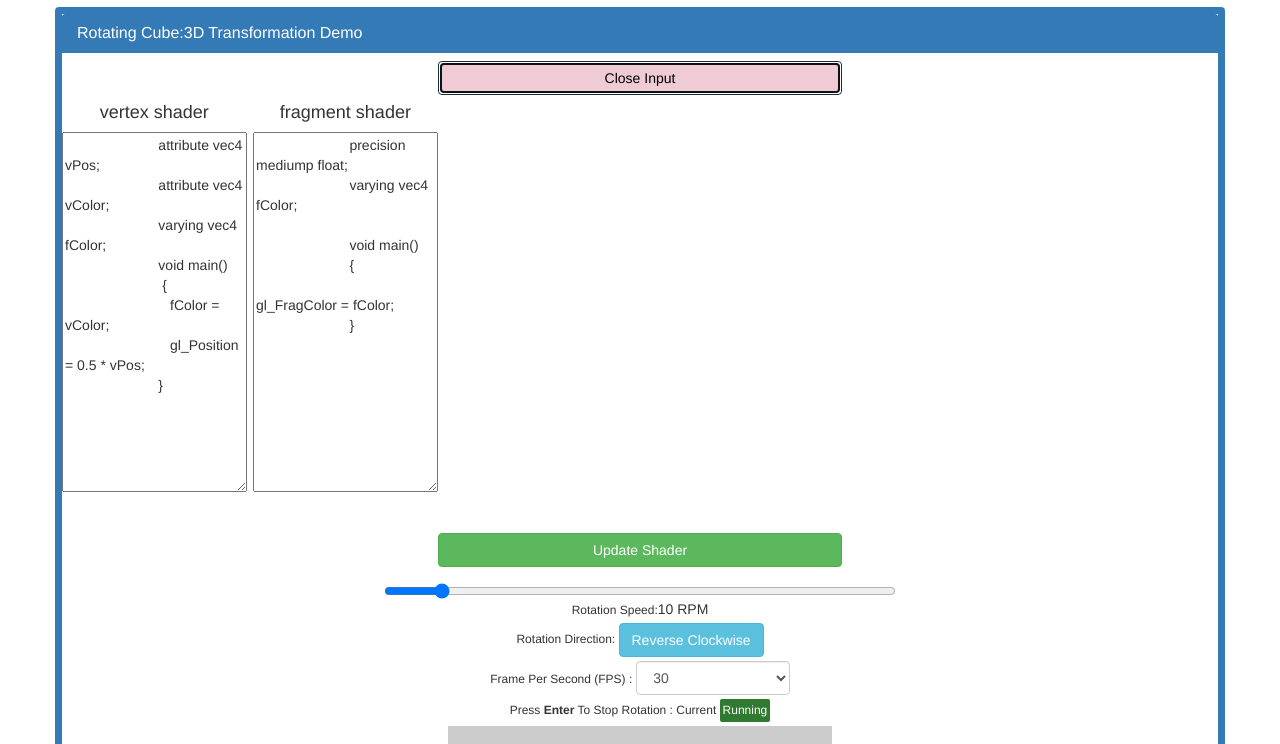
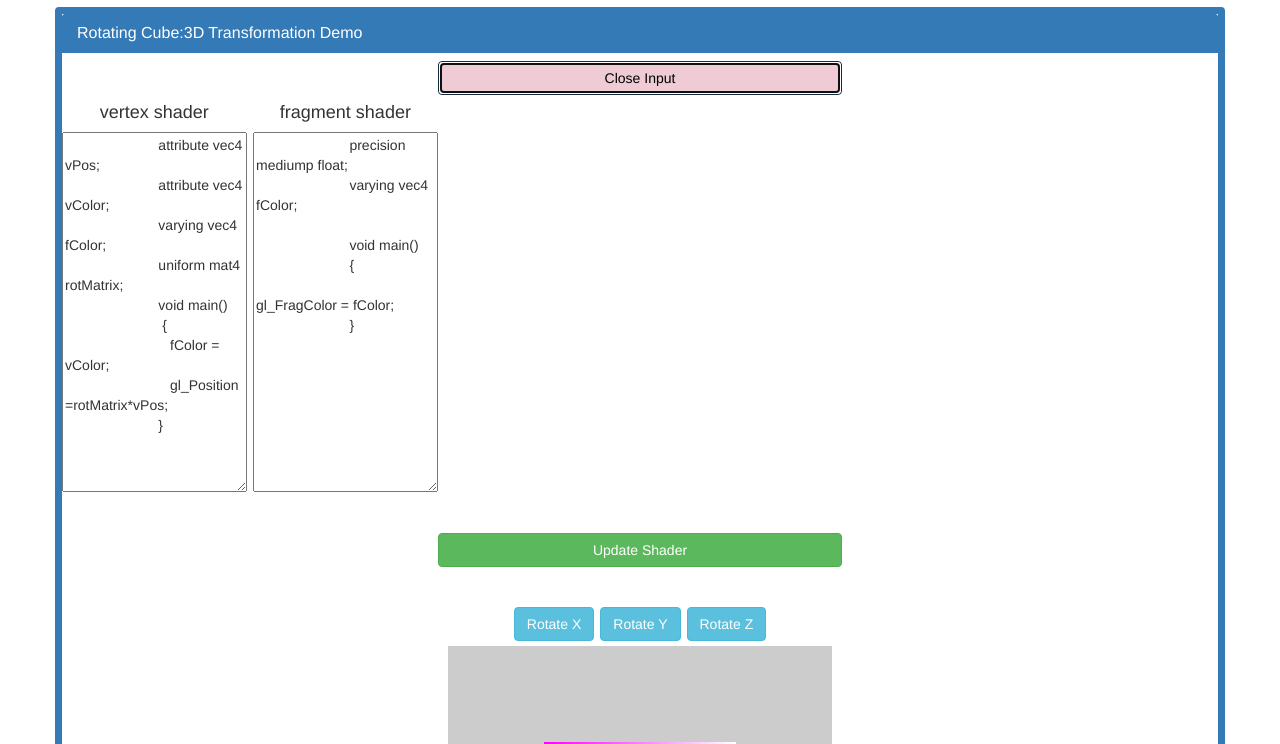
Before and after one commit to hly999666/WebGL_Demo, a plain HTML site: page docs/Webgl_GeometricObjectsAndTransformations.html in a window 1280 px wide. Both pictures are taken after a click on the button "Edit Shader". Shown: the part 56-800 px from the top of the page. Drawn offline with Linux system fonts and the light colour scheme.

Commit message:
WebGL Demo Finish 3D rotation XYZ Button Interface

```diff
--- a/docs/Webgl_GeometricObjectsAndTransformations.html
+++ b/docs/Webgl_GeometricObjectsAndTransformations.html
@@ -26,10 +26,11 @@
                         attribute vec4 vPos;
                         attribute vec4 vColor;
                         varying vec4 fColor;
+                        uniform mat4 rotMatrix;
                         void main()
                          {
                            fColor = vColor;
-                           gl_Position = 0.5 * vPos;
+                           gl_Position =rotMatrix*vPos;
                         }
                         </textarea>
              </div>
@@ -52,25 +53,12 @@
     <div class="myBigBtnDiv"><button class="btn btn-success btn-block btnUpdateShader_viewport">Update Shader</button></div>
    </div>
       <div class="canvasDiv">
-        <form class="inputRange">
-                <input class="inputRangeElem" type="range"  value="10" min="0" max="100" />
-                <div class="inputDisplay1Div"> <span class="myUICaption">Rotation Speed:</span><span class="inputDisplay1">10</span> RPM</div>
-                </form>
-              <div id="RotDirectionDiv">
-                <span class="myUICaption"> Rotation Direction: <button class="btn btn-info btn-default" >Reverse Clockwise</button></span>
-              </div>
-             <div class="Selection_1">
-                 <span class="myUICaption">Frame Per Second (FPS) :</span>
-                        <select  class="form-control">
-                                        <option>10</option>
-                                        <option>20</option>
-                                        <option selected="selected">30</option>
-                                        <option>40</option>
-                                        <option>50</option>
-                                        <option>60</option>
-                                </select>
-             </div>
-             <div class="myUICaption" id="keyBoardUINote">Press <strong>Enter</strong> To <span class="SpacebarOperation">Stop</span> Rotation : Current  <div class="currentRotStatus">Running</div></div>
+                <div class="RotateBtnDiv">
+                                <div class="btn btn-info btn_sm RotateX" >Rotate X</div>
+                                <div class="btn btn-info btn_sm RotateY" >Rotate Y</div>
+                                <div class="btn btn-info btn_sm RotateZ" >Rotate Z</div>
+
+                </div>
              <div class="container myCanvasContainer">
                  <canvas class="gl-canvas"  width="512" height="512" >
                 HTML5_canvas_NO_suppurted
--- a/docs/scripts/Webgl_GeometricObjectsAndTransformations.js
+++ b/docs/scripts/Webgl_GeometricObjectsAndTransformations.js
@@ -36,7 +36,7 @@ function FunctionPackage_RotatingCube_Constructor(){
         envir.LocInShaders["vPos"] = gl.getAttribLocation( envir.shadersProgram, "vPos" );
         gl.vertexAttribPointer( envir.LocInShaders["vPos"], 4, gl.FLOAT, false, 0, 0 );
         gl.enableVertexAttribArray( envir.LocInShaders["vPos"] );
-
+        envir.LocInShaders["rotMatrix"] = gl.getUniformLocation( envir.shadersProgram, "rotMatrix" );
         if(envir.numVertices!=0)fp.mainRender();
     }
     this.sendDataToGPU=function(envir){
@@ -51,6 +51,11 @@ function FunctionPackage_RotatingCube_Constructor(){
 
     }
     this.mainRender=function(){
+        var rotM=mat4();
+        rotM=mult(rotM,rotateX_M(envir.inputVar.rotation[0]));
+        rotM=mult(rotM,rotateY_M(envir.inputVar.rotation[1]));
+        rotM=mult(rotM,rotateZ_M(envir.inputVar.rotation[2]));
+        gl.uniformMatrix4fv(envir.LocInShaders["rotMatrix"], false, flatten(rotM));
         gl.clear( gl.COLOR_BUFFER_BIT | gl.DEPTH_BUFFER_BIT);
         gl.drawElements( gl.TRIANGLES, envir.numVertices,gl.UNSIGNED_SHORT, 0 );
     }
@@ -72,8 +77,20 @@ function FunctionPackage_RotatingCube_Constructor(){
     document.querySelector(envir.cantainerID+" .btnUpdateShader_viewport").addEventListener("click",this.updateShaders);
    //keyEvent
     this.keyEvent=[];
-    this.keyEvent.push({keyCode:13,callback:fp.toggleStopRotation});
 
+   //RotateBtn UI
+   envir.inputVar.rotation=[0,0,0];
+   var rotationBtnListener=function(){
+       if(this.classList.contains("RotateX"))envir.inputVar.rotation[0]+=3;
+       if(this.classList.contains("RotateY"))envir.inputVar.rotation[1]+=3;
+       if(this.classList.contains("RotateZ"))envir.inputVar.rotation[2]+=3;
+       fp.mainRender();
+   };
+   document.querySelectorAll(".RotateBtnDiv>.btn").forEach(
+      function(btn){
+       btn.addEventListener("click",rotationBtnListener);
+      }
+   );
     }
     return FunctionPackage;
 }
@@ -81,7 +98,7 @@ function FunctionPackage_RotatingCube_Constructor(){
 
 window.onload=function init(){
 
-
+     var nu=navigator.userAgent;
     //document.getElementById("BTN").addEventListener("click",drawSG);
     //var ctx2D=cnv.getContext("2d");
     var keyEvent=[];
--- a/docs/styles/myWebGL.css
+++ b/docs/styles/myWebGL.css
@@ -123,3 +123,13 @@ iframe{
 .polygonNote>button{
     display: inline-block;
 }
+.RotateBtnDiv{
+    margin: 5vh auto 5px auto;
+    display: flex;
+    justify-content: center;
+    flex-wrap: wrap;
+}
+.RotateBtnDiv>.btn{
+    display: block;
+    margin: 0 3px;
+}
```
